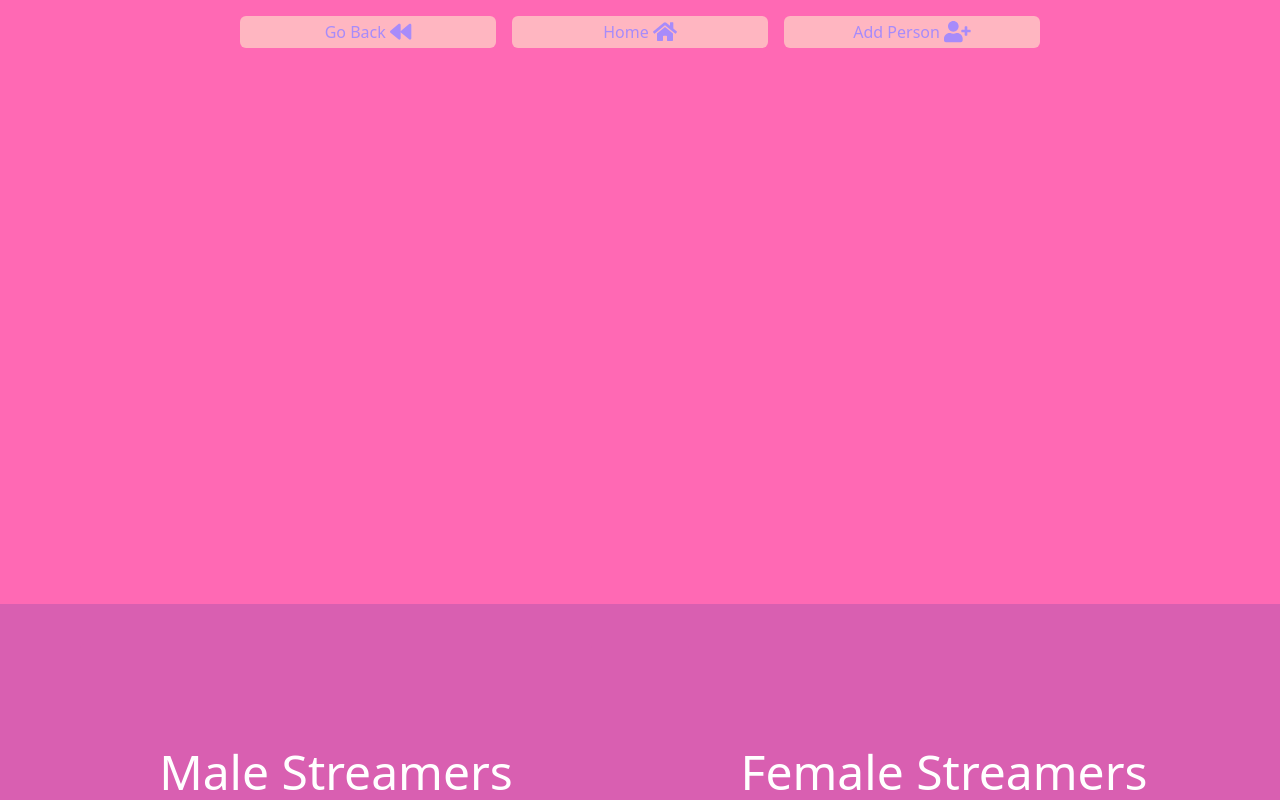
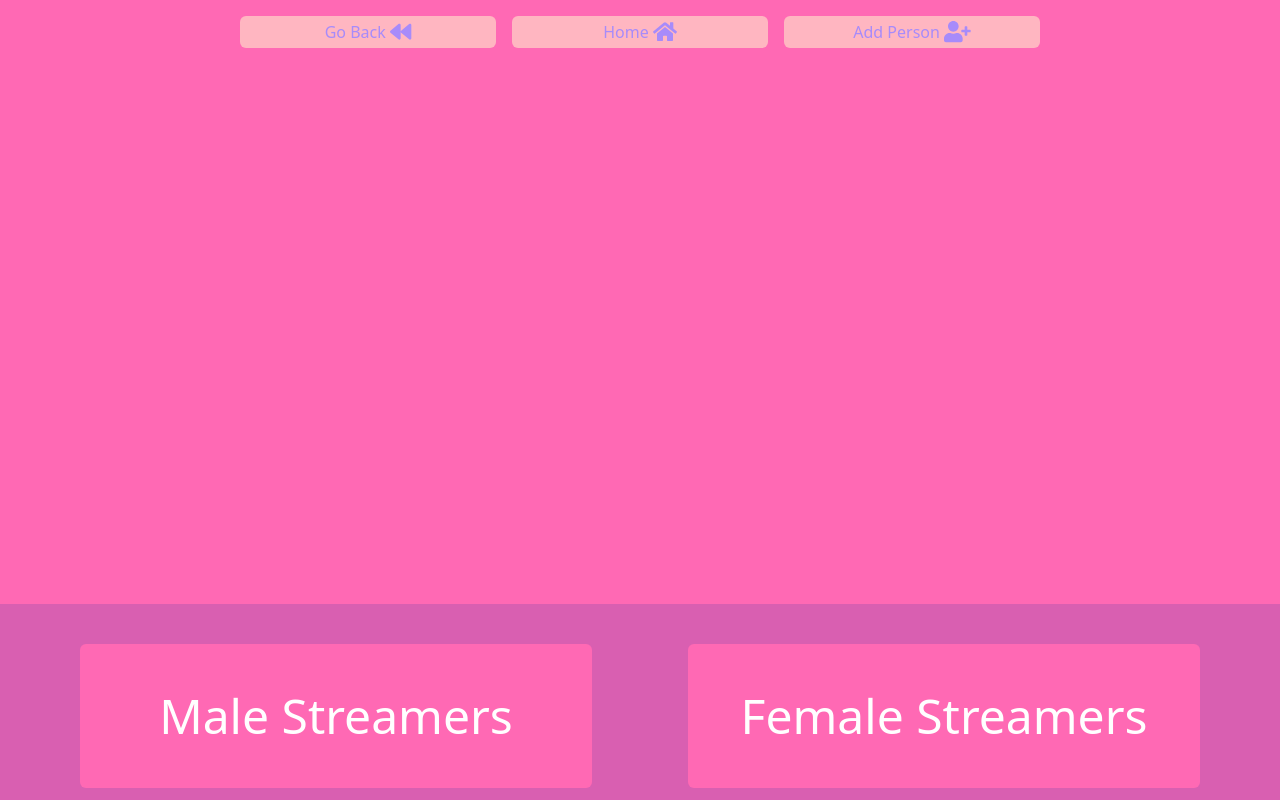
Before and after one commit to ArmyaAli/hot_or_not, a React (Create React App) app in the folder Client/: page / in a window 1280 px wide. Built offline with nearby package versions, Linux system fonts and the light colour scheme.

Commit message:
made buttons smaller

```diff
--- a/Client/src/Components/MenuGrid/MenuButton/MenuButton.css
+++ b/Client/src/Components/MenuGrid/MenuButton/MenuButton.css
@@ -4,22 +4,22 @@
     justify-content: center;
     width: 256px;
     height: 64px;
-    border-radius: 4px;
+    border-radius: 6px;
     margin: 8px;
-    background-color: #D95FB1;
     color: white;
     font-size: 24px;
+    background-color: #FF69B4;
 }
 
 .menu-button-wrapper:hover {
-    background-color: #FF69B4;
     cursor: pointer;
+    background-color: #D95FB1;
 }
 
 @media only screen and (min-width: 800px) {
     .menu-button-wrapper {
         width: 512px;
-        height: 256px;
+        height: 144px;
         font-size: 48px;
     }
 }
```
